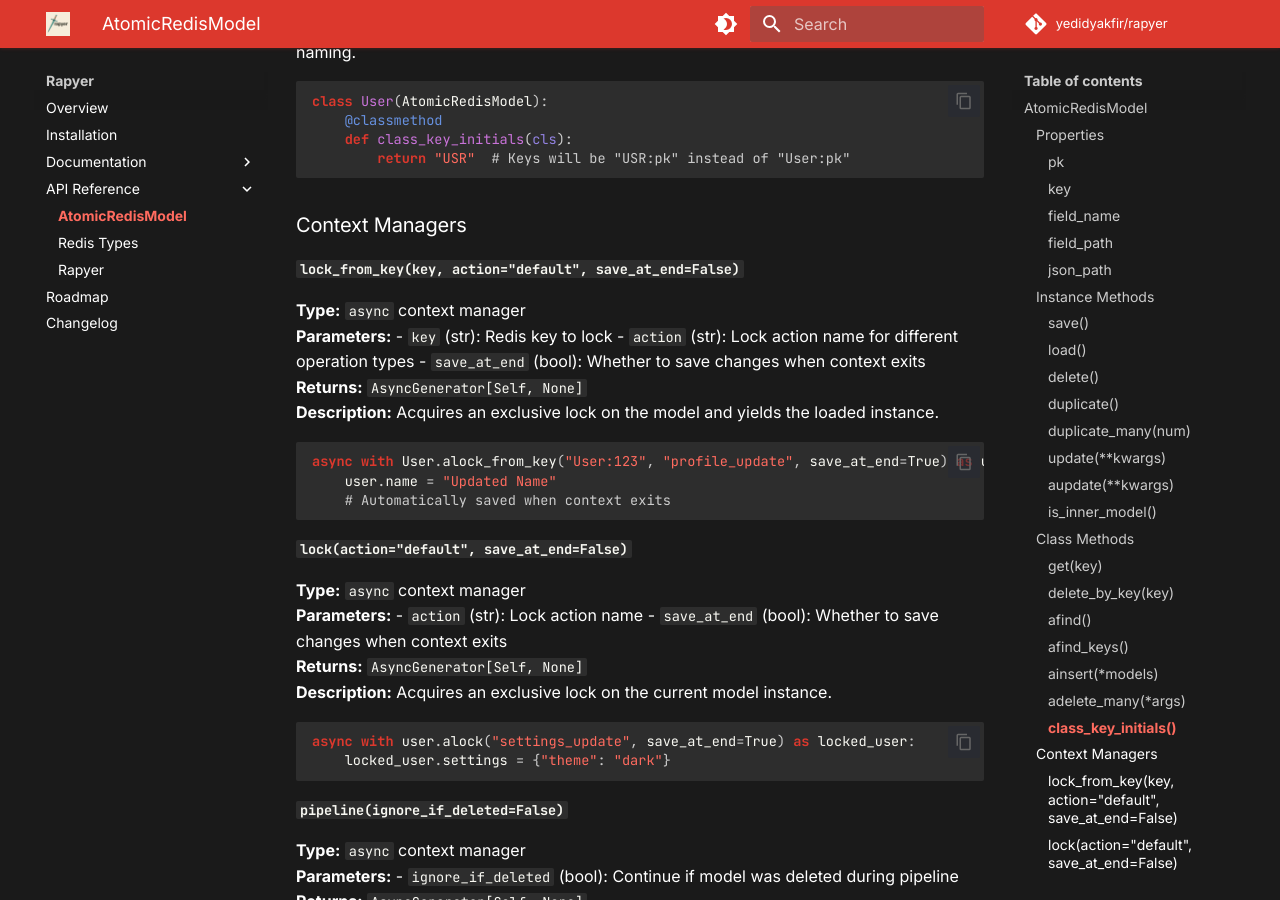
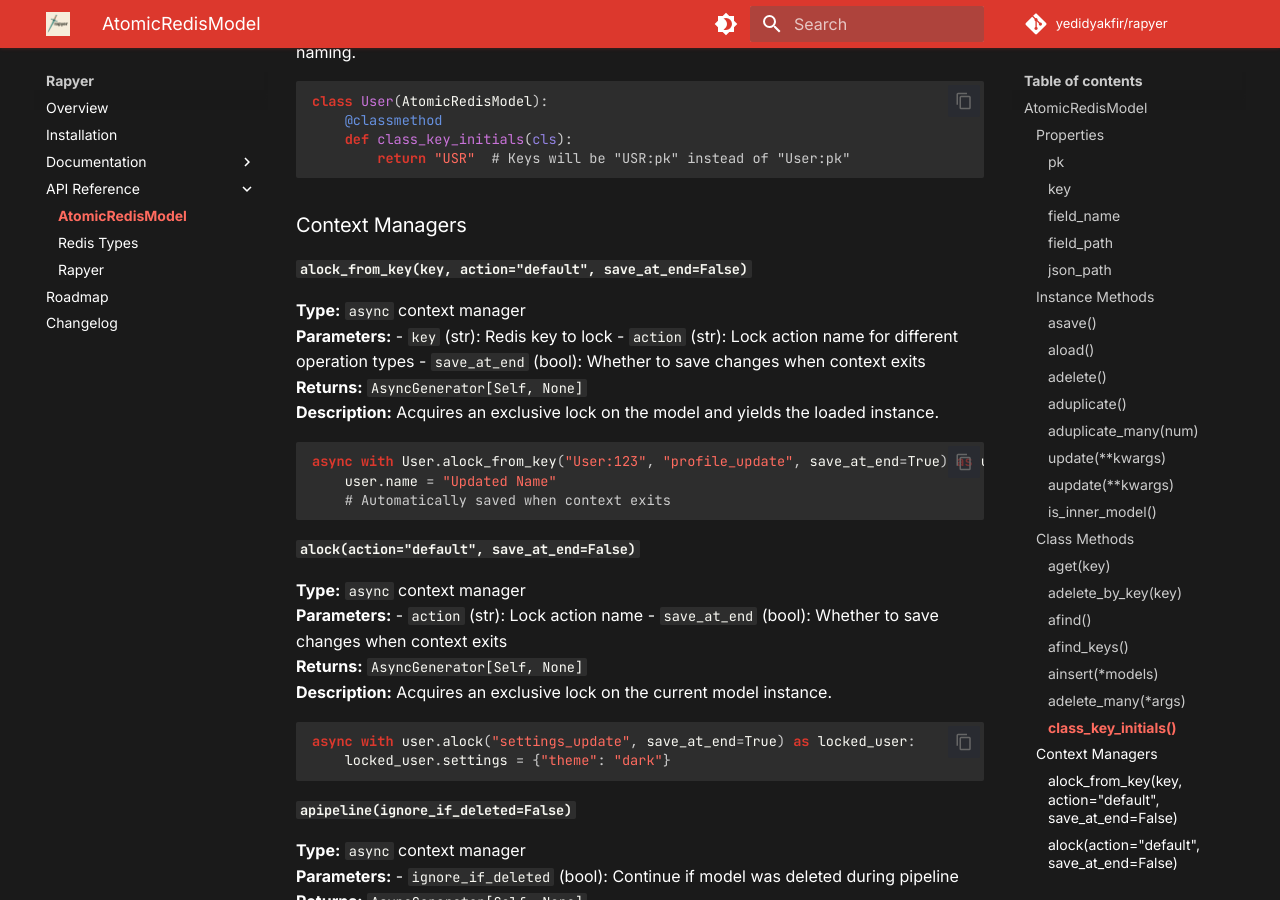
Before and after one commit to yedidyakfir/rapyer, an MkDocs documentation site: the page built from docs/api/atomic-redis-model.md, in a window 1280 px wide and 900 px high, scrolled down 5039 px. Built offline with MkDocs 1.6.1 and Material for MkDocs 9.7.7, drawn with Linux system fonts in a browser that asks for light colours; comment, search, counter and statistics services are not loaded; some of the changed text lies outside the part shown.

Commit message:
[support-bulk-delete] - update docs for async func names

````diff
--- a/docs/api/atomic-redis-model.md
+++ b/docs/api/atomic-redis-model.md
@@ -40,7 +40,7 @@
 
 ### Instance Methods
 
-#### `save()`
+#### `asave()`
 **Type:** `async` method
 **Returns:** `Self`
 **Description:** Saves the current model instance to Redis using JSON.SET operation.
@@ -50,7 +50,7 @@
 await user.asave()
 ```
 
-#### `load()`
+#### `aload()`
 **Type:** `async` method
 **Returns:** `Self`
 **Description:** Loads the latest data from Redis for this model instance, updating the current instance.
@@ -59,7 +59,7 @@
 await user.aload()  # Refreshes user with latest Redis data
 ```
 
-#### `delete()`
+#### `adelete()`
 **Type:** `async` method
 **Returns:** `bool`
 **Description:** Deletes this model instance from Redis. Can only be called on top-level models (not nested ones).
@@ -68,7 +68,7 @@
 success = await user.adelete()
 ```
 
-#### `duplicate()`
+#### `aduplicate()`
 **Type:** `async` method
 **Returns:** `Self`
 **Description:** Creates a duplicate of the current model with a new primary key and saves it to Redis.
@@ -77,7 +77,7 @@
 user_copy = await user.aduplicate()
 ```
 
-#### `duplicate_many(num)`
+#### `aduplicate_many(num)`
 **Type:** `async` method
 **Parameters:**
 - `num` (int): Number of duplicates to create
@@ -120,7 +120,7 @@
 
 ### Class Methods
 
-#### `get(key)`
+#### `aget(key)`
 **Type:** `async` class method
 **Parameters:**
 - `key` (str): The Redis key to retrieve
@@ -132,7 +132,7 @@
 user = await User.aget("User:abc-123")
 ```
 
-#### `delete_by_key(key)`
+#### `adelete_by_key(key)`
 **Type:** `async` class method
 **Parameters:**
 - `key` (str): The Redis key to delete
@@ -224,7 +224,7 @@
 
 ### Context Managers
 
-#### `lock_from_key(key, action="default", save_at_end=False)`
+#### `alock_from_key(key, action="default", save_at_end=False)`
 **Type:** `async` context manager
 **Parameters:**
 - `key` (str): Redis key to lock
@@ -239,7 +239,7 @@
     # Automatically saved when context exits
 ```
 
-#### `lock(action="default", save_at_end=False)`
+#### `alock(action="default", save_at_end=False)`
 **Type:** `async` context manager
 **Parameters:**
 - `action` (str): Lock action name
@@ -252,7 +252,7 @@
     locked_user.settings = {"theme": "dark"}
 ```
 
-#### `pipeline(ignore_if_deleted=False)`
+#### `apipeline(ignore_if_deleted=False)`
 **Type:** `async` context manager
 **Parameters:**
 - `ignore_if_deleted` (bool): Continue if model was deleted during pipeline
````
Also changed, not shown: docs/api/rapyer-functions.md (+5 -5 lines).
